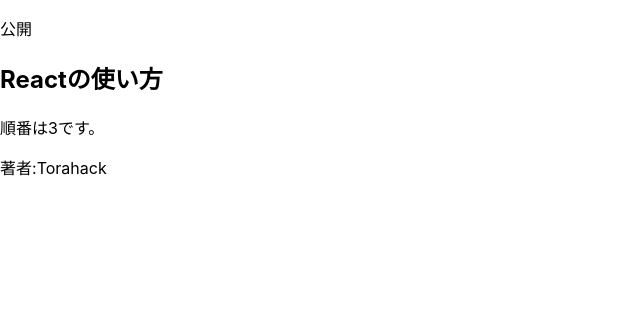
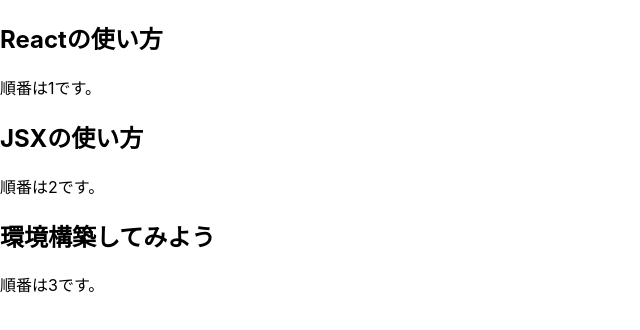
Before and after one commit to applego/torazemi-learn-react, a React (Create React App) app: page / in a window 1280 px wide. Shown: the top 330 px of the page, without its empty margins (0-640 px from the left). Built offline with nearby package versions, Linux system fonts and the light colour scheme.

Commit message:
コンポーネントの利用 再利用 変更への強さ 分割統治するため
Functional　推奨
Class

```diff
--- a/src/Article.jsx
+++ b/src/Article.jsx
@@ -11,10 +11,8 @@
   const publishState = props.isPublished ? "公開" : "非公開"
   return (
     <div>
-      <p>{ publishState}</p>
       <h2>{props.title}</h2>
-      <p>順番は{props.order}です。</p>
-      <p>著者:{ props.authorName }</p>
+      <p>順番は{ props.order }です。</p>
     </div>
   )
 }
--- a/src/Blog.jsx
+++ b/src/Blog.jsx
@@ -16,12 +16,9 @@
     const authorName = "Torahack"
     return (
       <>
-        <Article
-          title={"Reactの使い方"}
-          order={3}
-          isPublished={true}
-          authorName={authorName}
-        />
+        <Article title={"Reactの使い方"} order={1} />
+        <Article title={"JSXの使い方"} order={2} />
+        <Article title={"環境構築してみよう"} order={3} />
       </>
     )
   }
```
